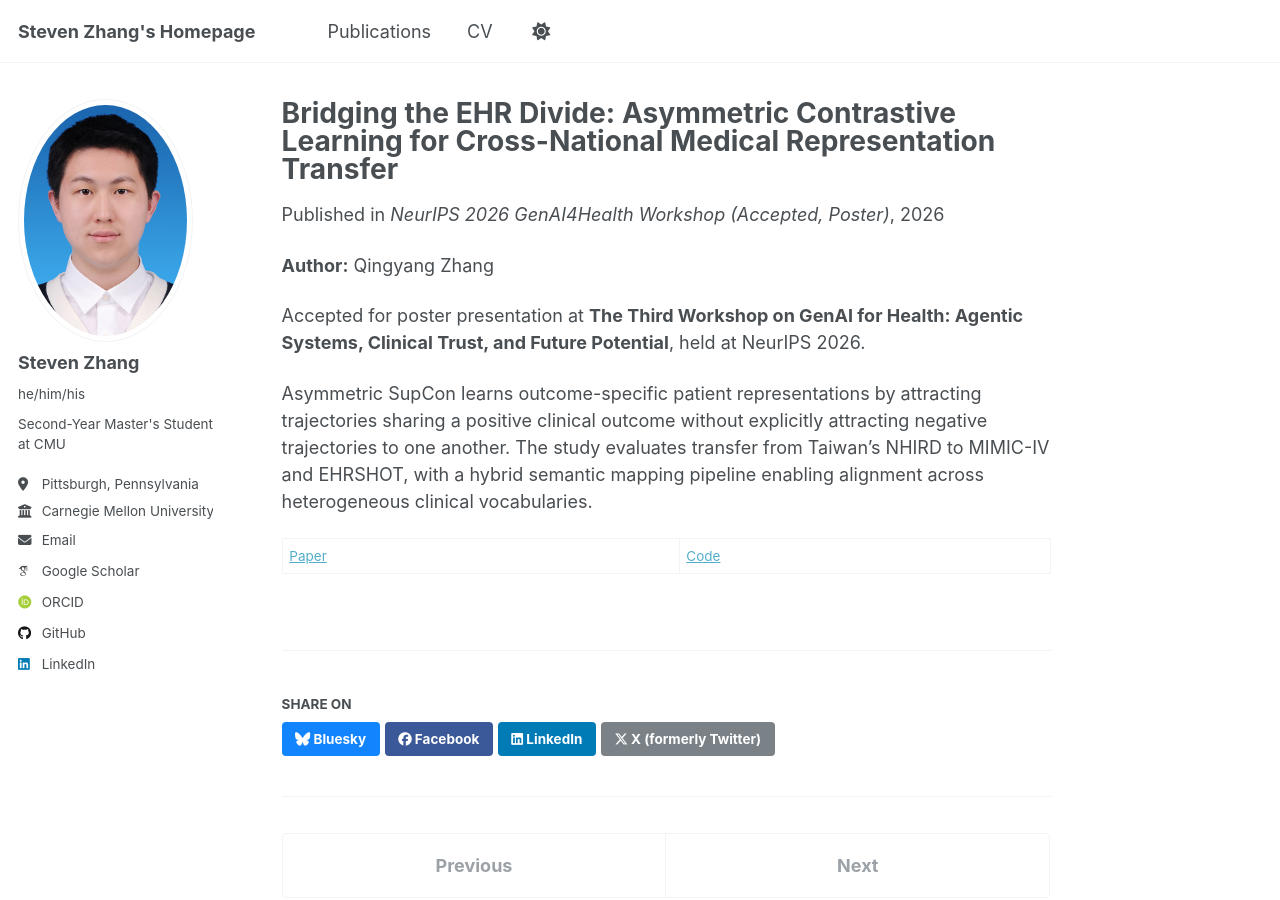
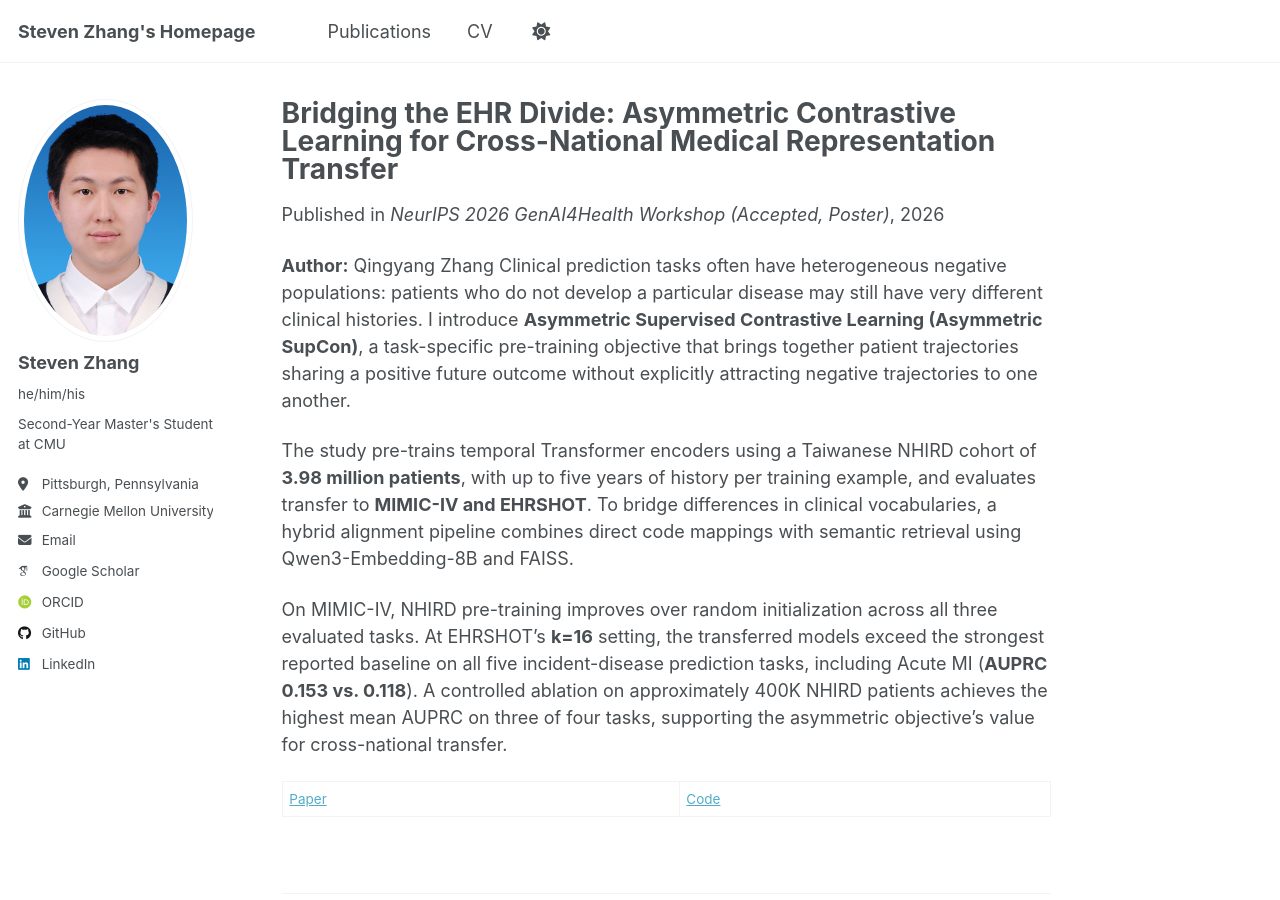
Before and after one commit to qingYzhang/qingYzhang.github.io, a Jekyll site: the page built from _publications/2026-12-10-bridging-the-ehr-divide.md, in a window 1280 px wide and 900 px high. Built offline with Jekyll 4.4.1, drawn with Linux system fonts in a browser that asks for light colours; some web fonts are replaced.

Commit message:
Update publication details for Asymmetric SupCon study
Introduced Asymmetric Supervised Contrastive Learning for clinical prediction tasks, detailing its application and evaluation on patient data from Taiwan's NHIRD, MIMIC-IV, and EHRSHOT.

```diff
--- a/_publications/2026-12-10-bridging-the-ehr-divide.md
+++ b/_publications/2026-12-10-bridging-the-ehr-divide.md
@@ -10,9 +10,10 @@ paperurl: "https://arxiv.org/abs/2610.04946"
 ---
 
 **Author:** Qingyang Zhang
+Clinical prediction tasks often have heterogeneous negative populations: patients who do not develop a particular disease may still have very different clinical histories. I introduce **Asymmetric Supervised Contrastive Learning (Asymmetric SupCon)**, a task-specific pre-training objective that brings together patient trajectories sharing a positive future outcome without explicitly attracting negative trajectories to one another.
 
-Accepted for poster presentation at **The Third Workshop on GenAI for Health: Agentic Systems, Clinical Trust, and Future Potential**, held at NeurIPS 2026.
+The study pre-trains temporal Transformer encoders using a Taiwanese NHIRD cohort of **3.98 million patients**, with up to five years of history per training example, and evaluates transfer to **MIMIC-IV and EHRSHOT**. To bridge differences in clinical vocabularies, a hybrid alignment pipeline combines direct code mappings with semantic retrieval using Qwen3-Embedding-8B and FAISS.
 
-Asymmetric SupCon learns outcome-specific patient representations by attracting trajectories sharing a positive clinical outcome without explicitly attracting negative trajectories to one another. The study evaluates transfer from Taiwan's NHIRD to MIMIC-IV and EHRSHOT, with a hybrid semantic mapping pipeline enabling alignment across heterogeneous clinical vocabularies.
+On MIMIC-IV, NHIRD pre-training improves over random initialization across all three evaluated tasks. At EHRSHOT’s **k=16** setting, the transferred models exceed the strongest reported baseline on all five incident-disease prediction tasks, including Acute MI (**AUPRC 0.153 vs. 0.118**). A controlled ablation on approximately 400K NHIRD patients achieves the highest mean AUPRC on three of four tasks, supporting the asymmetric objective’s value for cross-national transfer.
 
 [Paper](https://arxiv.org/abs/2610.04946) | [Code](https://github.com/qingYzhang/Asymmetric_SupCon)
```
